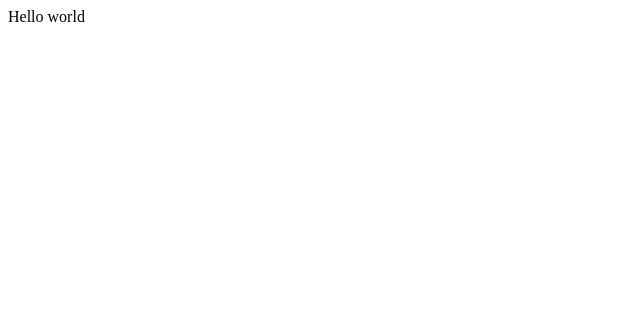
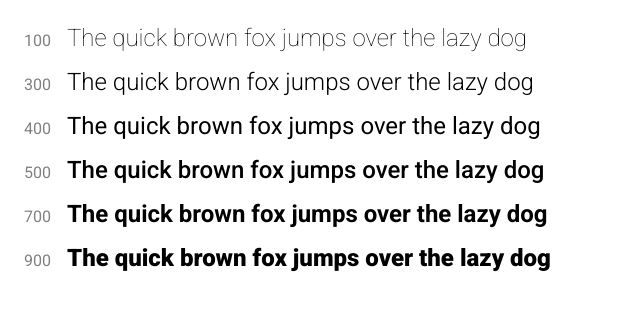
Before and after one commit to joulev/debug, a Next.js app: page / in a window 1280 px wide. Shown: the top 310 px of the page, without its empty margins (0-640 px from the left). Built offline with nearby package versions, Linux system fonts and the light colour scheme.

Commit message:
add example
Signed-off-by: Vu Van Dung <me@joulev.dev>

```diff
--- a/app/layout.tsx
+++ b/app/layout.tsx
@@ -1,3 +1,12 @@
+import { Roboto } from "next/font/google";
+
+const roboto = Roboto({
+  weight: ["100", "300", "400", "500", "700", "900"],
+  subsets: ["latin"],
+  display: "swap",
+  preload: true,
+});
+
 export default function RootLayout({
   children,
 }: {
@@ -6,7 +15,7 @@ export default function RootLayout({
   return (
     <html lang="en">
       <head />
-      <body>{children}</body>
+      <body className={roboto.className}>{children}</body>
     </html>
   );
 }
--- a/app/page.tsx
+++ b/app/page.tsx
@@ -1,3 +1,26 @@
 export default function Page() {
-  return <div>Hello world</div>;
+  return (
+    <div
+      style={{ display: "flex", flexDirection: "column", gap: 16, padding: 16 }}
+    >
+      {["100", "300", "400", "500", "700", "900"].map((weight) => (
+        <div
+          key={weight}
+          style={{
+            display: "flex",
+            flexDirection: "row",
+            alignItems: "baseline",
+            gap: 16,
+          }}
+        >
+          <div style={{ fontVariantNumeric: "tabular-nums", color: "gray" }}>
+            {weight}
+          </div>
+          <div style={{ fontSize: 24, fontWeight: weight }}>
+            The quick brown fox jumps over the lazy dog
+          </div>
+        </div>
+      ))}
+    </div>
+  );
 }
```
